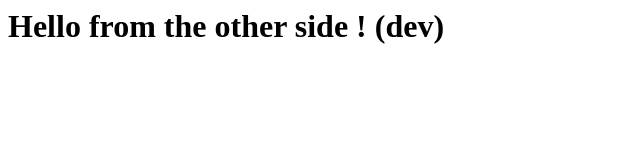
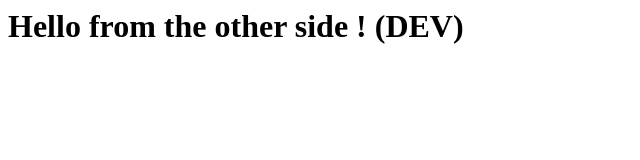
Before and after one commit to its-ammu/gcp-task3, a plain HTML site: page index.html in a window 1280 px wide. Shown: the full height of the page, 0-640 px from the left. Drawn offline with Linux system fonts and the light colour scheme.

Commit message:
Changes Updated

```diff
--- a/index.html
+++ b/index.html
@@ -1 +1 @@
-<h1> Hello from the other side ! (dev) </h1>
+<h1> Hello from the other side ! (DEV) </h1>
```
Also changed, not shown: 1 other file.
